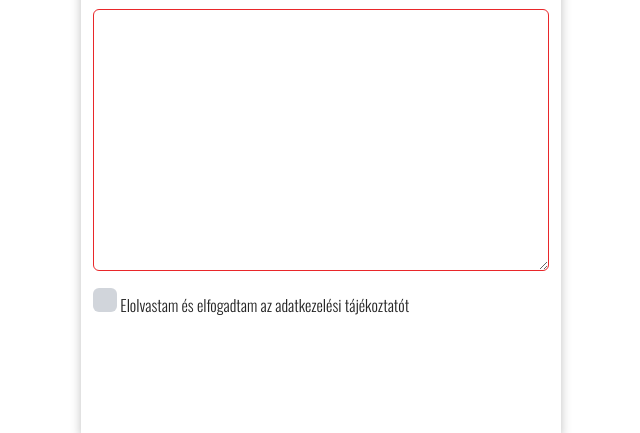
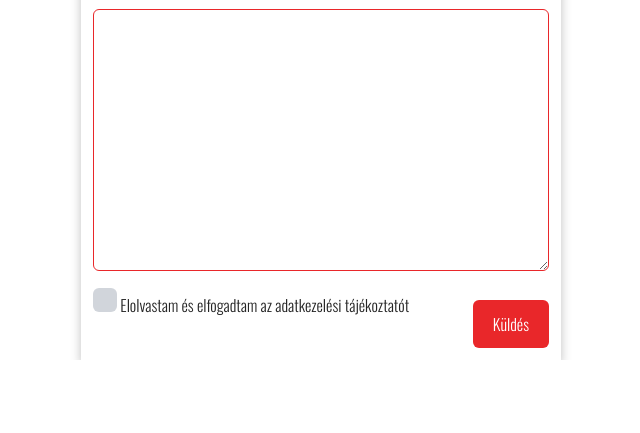
Before and after one commit to robertlocskai/Plastimat, a website: page src/index.html in a window 1280 px wide. Shown: the part 1993-2426 px from the top of the page, without its empty margins (511-1151 px from the left). After the commit the page ends 2353 px from the top, so only its background shows below. Drawn offline with nearby package versions, Linux system fonts and the light colour scheme.

Commit message:
fix: added send button to contact form panel, also fixed the height to auto

```diff
--- a/src/index.html
+++ b/src/index.html
@@ -171,7 +171,7 @@
 
 		<div style="width: 100%" class="mt-28"><iframe width="100%" height="350" frameborder="0" scrolling="no" marginheight="0" marginwidth="0" src="https://maps.google.com/maps?width=100%25&amp;height=600&amp;hl=en&amp;q=+(Plastimat%20Hungary)&amp;t=&amp;z=16&amp;ie=UTF8&amp;iwloc=B&amp;output=embed"></iframe></div>
 
-		<div style="box-shadow: rgba(0, 0, 0, 0.25) 0px 5px 10px;" class="absolute bg-white sm:left-14 md:left-14 right-14 -translate-y-10 lg:h-[40rem] lg:w-[30rem] lg:right-52 lg:-translate-y-40">
+		<div style="box-shadow: rgba(0, 0, 0, 0.25) 0px 5px 10px;" class="absolute bg-white sm:left-14 md:left-14 right-14 -translate-y-10 h-auto lg:w-[30rem] lg:right-52 lg:-translate-y-40">
 
 			<div class="m-3 font-light inline-block">
 
@@ -184,6 +184,8 @@
 				<input type="checkbox" name="policy" id="policy" class="w-6 h-6 appearance-none transition-all bg-gray-300 rounded-md checked:bg-[#E9272A] inline-block" />
 				<label for="policy" class=" inline-block">Elolvastam és elfogadtam az adatkezelési tájékoztatót</label>
 
+				<input type="submit" value="Küldés" class="float-right bg-[#E9272A] text-white pt-3 pb-3 pl-5 pr-5 rounded-md mt-3" />
+
 			</div>
 
 		</div>
```
Also changed, not shown: src/css/output.css.
